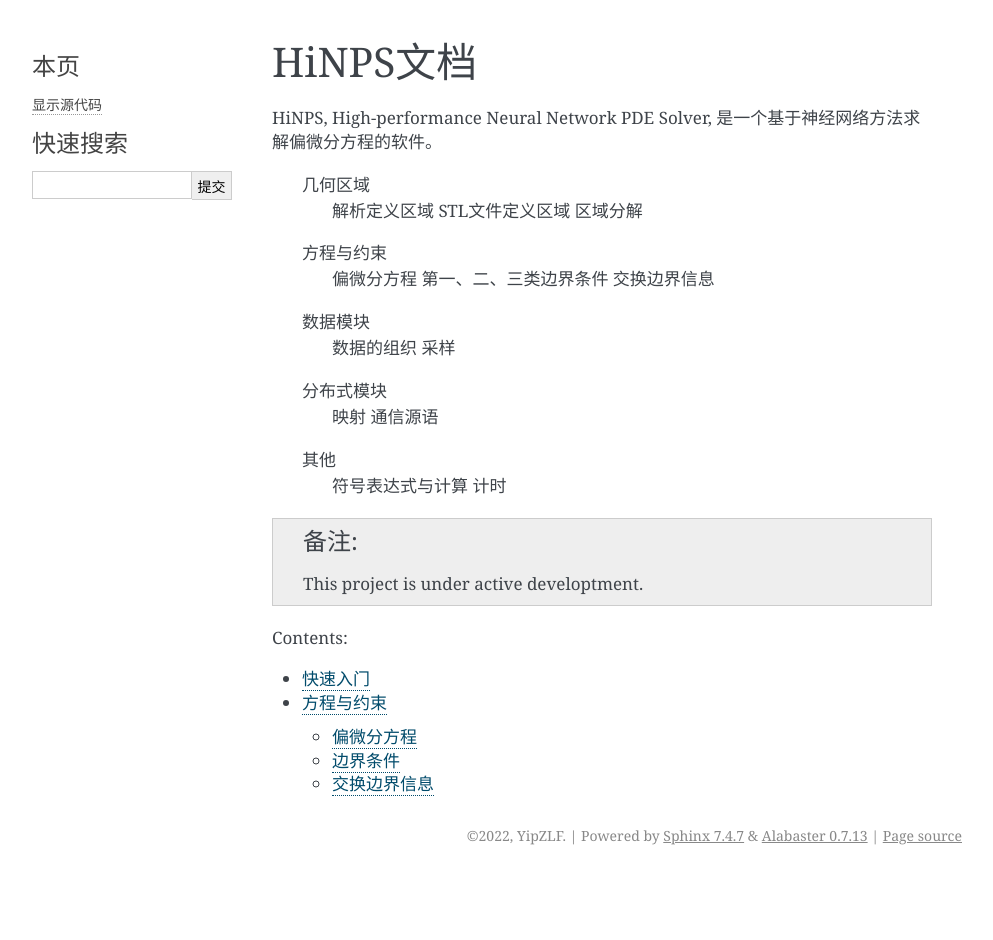
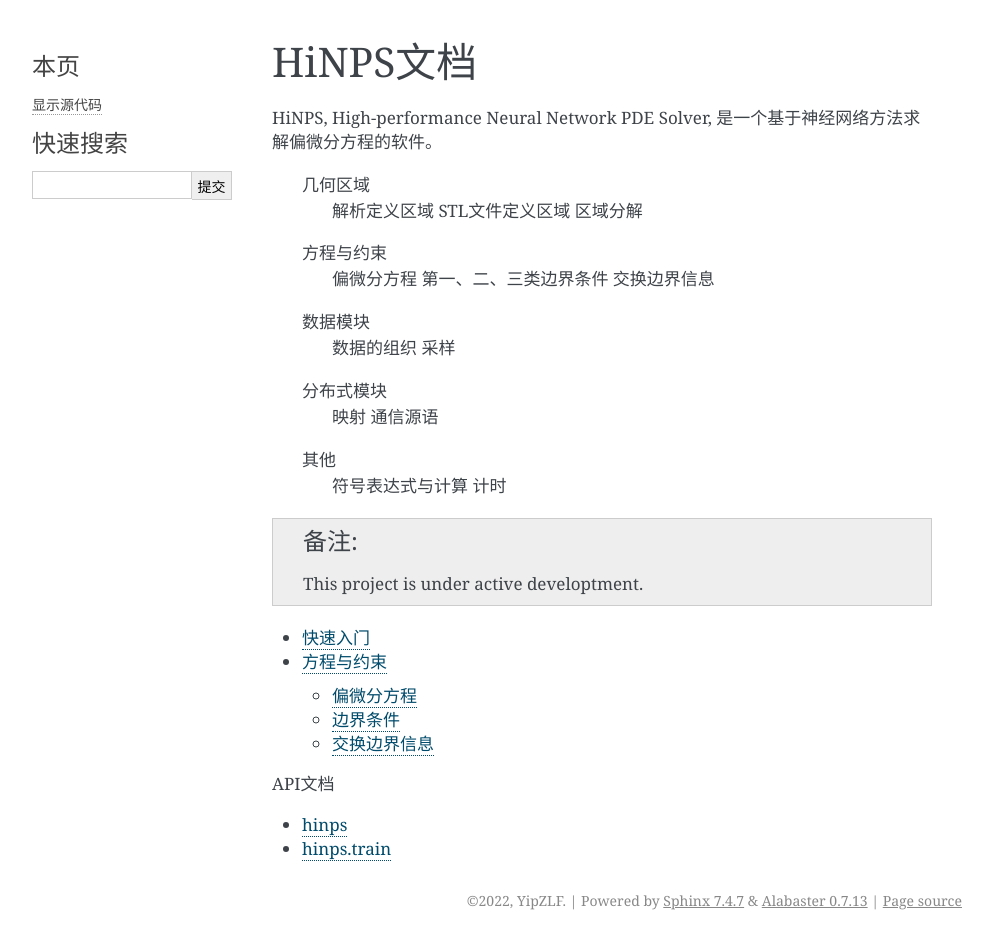
Before and after one commit to YipZLF/hinps_doc, a Sphinx documentation site: the page built from source/index.rst, in a window 1280 px wide. Shown: the whole page, without its empty margins (148-1141 px from the left). Built offline with Sphinx 7.4.7, drawn with Linux system fonts in a browser that asks for light colours; before the commit the page ends 900 px from its top, so only the background shows below that.

Commit message:
Add contents

```diff
--- a/source/index.rst
+++ b/source/index.rst
@@ -32,10 +32,17 @@ HiNPS, High-performance Neural Network PDE Solver, 是一个基于神经网络
 
 .. toctree::
    :maxdepth: 2
-   :caption: Contents:
 
-   快速入门<get_started.rst>
+   快速入门<get_started.md>
    方程与约束<constraint.rst>
+
+
+.. toctree::
+   :maxdepth: 1
+   :caption: API文档
+
+   hinps<api.md>
+   hinps.train<api.md>
 
 
 
```
Also changed, not shown: source/api.md (added, +7 -0 lines), source/get_started.md (renamed from source/get_started.rst).
